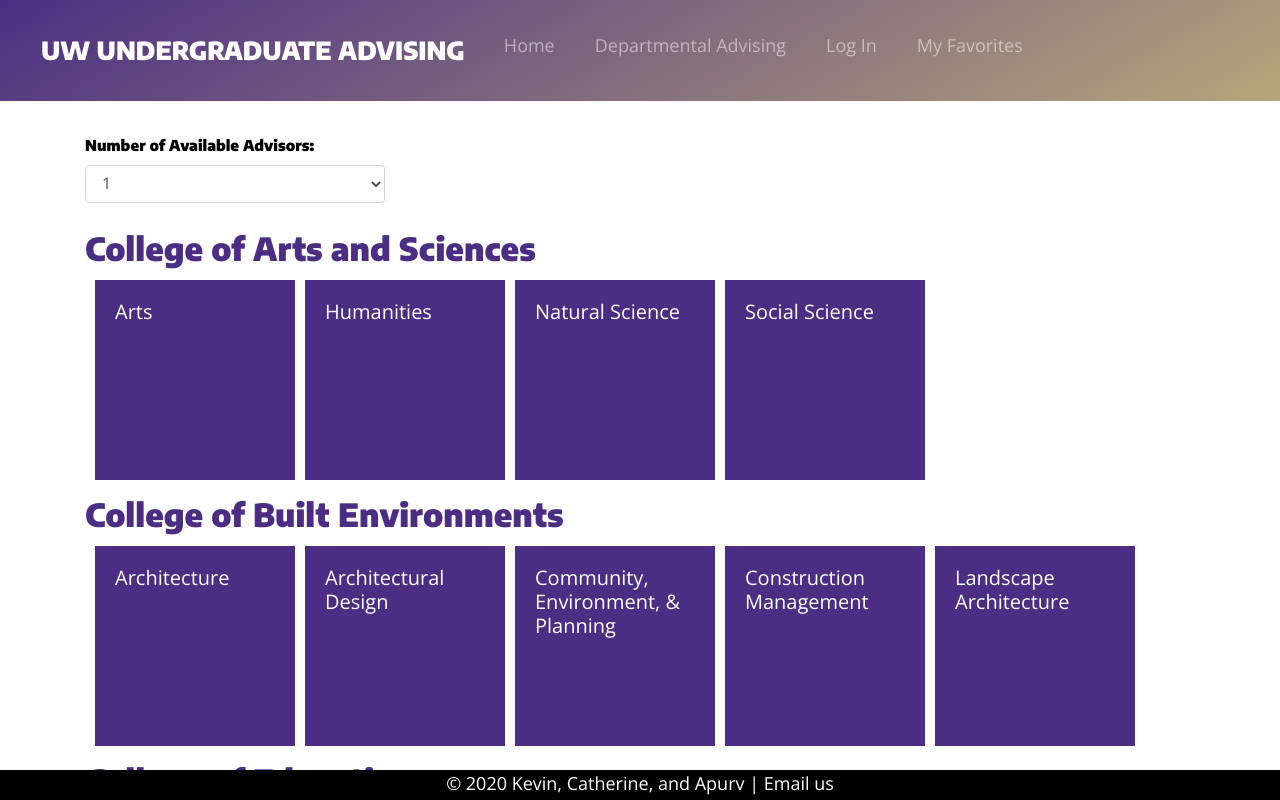
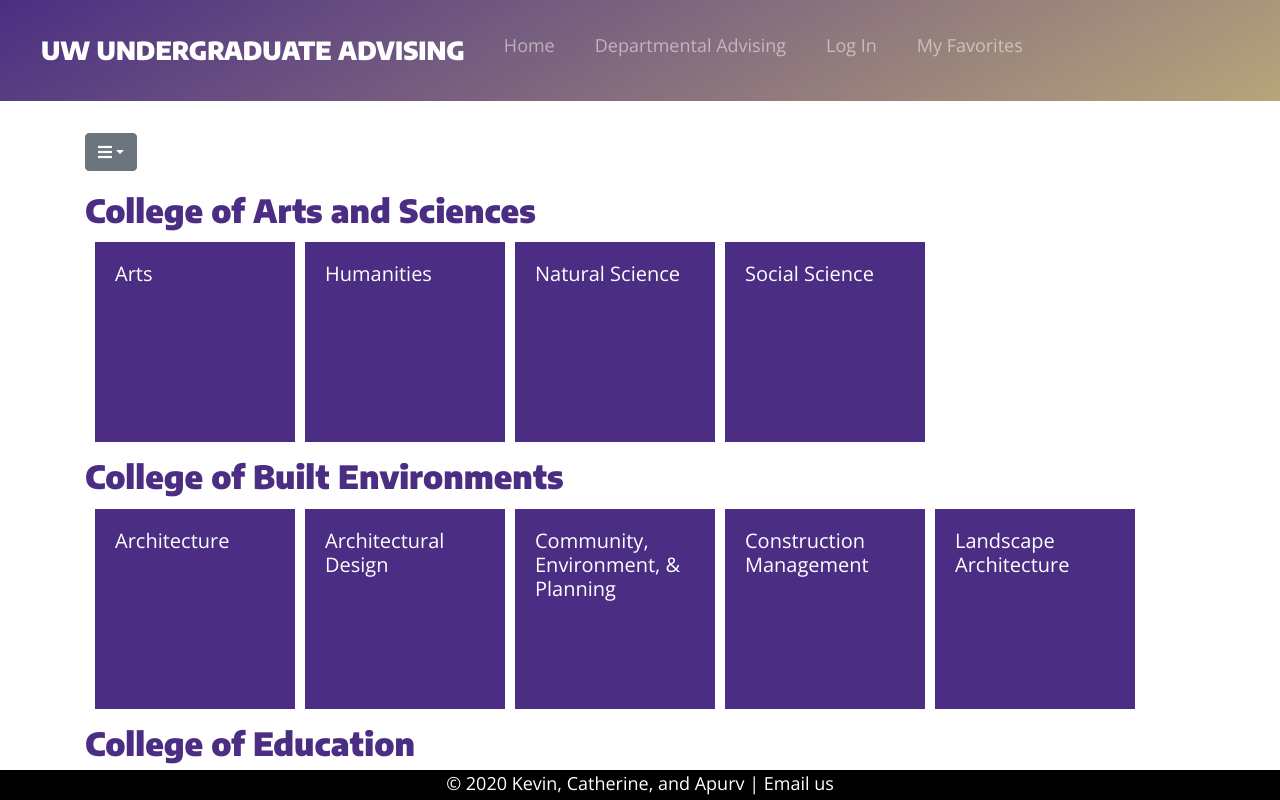
Before and after one commit to info340-au20/project-2-coei26, a React (Create React App) app: page /deptadvising in a window 1280 px wide. Built offline with nearby package versions, Linux system fonts and the light colour scheme.

Commit message:
Data fetching through AJAX and hooks working

```diff
--- a/package.json
+++ b/package.json
@@ -14,7 +14,8 @@
     "react-router-dom": "^5.2.0",
     "react-scripts": "4.0.1",
     "reactstrap": "^8.7.1",
-    "web-vitals": "^0.2.4"
+    "web-vitals": "^0.2.4",
+    "whatwg-fetch": "^3.5.0"
   },
   "scripts": {
     "start": "react-scripts start",
--- a/src/Advising.js
+++ b/src/Advising.js
@@ -1,12 +1,25 @@
-import React, { useState, useRef } from 'react';
+import React, { useEffect, useState } from 'react';
 import { Dropdown, DropdownToggle, DropdownMenu, FormGroup, Input, Label}  from 'reactstrap';
 import './index.css'
-import { Form } from 'react-bootstrap';
 
 // The main function handling all the advising page logic
-function AdvisingPage(props) {
+function AdvisingPage() {
     // Setting the states
-    const [collegeData, setCollegeData] = useState(props.data.colleges);
+    const [collegeData, setCollegeData] = useState([]);
+
+    // Fetch the data and assign states
+    useEffect(() => {
+        fetch('data/data.json')
+        .then((res) => {
+            return res.json();
+        })
+        .then((data) => {
+            setCollegeData(data.colleges);
+        })
+        .catch((err) => {
+            console.log(err);
+        })
+    }, [])
 
     // Callback function for dealing with changes in slider window
     const handleChange = (numAvail) => {
@@ -136,63 +149,21 @@
 
     // Render the dropdown content
     return (
-    //   <Dropdown direction="down" isOpen={dropdownOpen} toggle={toggle}>
-    //     <DropdownToggle caret aria-haspopup="true" aria-expanded="false">
-    //         <i className="fas fa-bars"></i>
-    //     </DropdownToggle>
-    //     <DropdownMenu>
-    //     </DropdownMenu>
-    //   </Dropdown>
-        <Form>
-            <Form.Group controlId="exampleForm.ControlSelect1" isOpen={dropdownOpen} toggle={toggle}>
-                <Form.Label>Number of Available Advisors:</Form.Label>
-                <Form.Control as="select" size="md" onChange={changeData}>
-                    <option>1</option>
-                    <option>2</option>
-                    <option>3</option>
-                    <option>4</option>
-                    <option>5</option>
-                    <option>6</option>
-                    <option>7</option>
-                    <option>8</option>
-                    <option>9</option>
-                    <option>10</option>
-                    <option>11</option>
-                    <option>12</option>
-                    <option>13</option>
-                    <option>14</option>
-                    <option>15</option>
-                    <option>16</option>
-                    <option>17</option>
-                    <option>18</option>
-                    <option>19</option>
-                    <option>20</option>
-                </Form.Control>
-            </Form.Group>
-        </Form>
+      <Dropdown direction="down" isOpen={dropdownOpen} toggle={toggle}>
+        <DropdownToggle caret aria-haspopup="true" aria-expanded="false">
+            <i className="fas fa-bars"></i>
+        </DropdownToggle>
+        <DropdownMenu>
+            <form className="px-4 py-3">
+                <FormGroup>
+                    <Label for="formControlRange">Filter by Advisors Available</Label>
+                    <Input type="range" name="range" id="formControlRange" min="1" max="20" onInput={changeData}/>
+                </FormGroup>
+            </form>
+        </DropdownMenu>
+      </Dropdown>
     );
 }
 
-{/* function Example() {
-    const [show, setShow] = useState(false);
-    const target = useRef(null);
-
-    return (
-      <>
-        <Button ref={target} onClick={() => setShow(!show)}>
-          Click me!
-        </Button>
-        <Overlay target={target.current} show={show} placement="right">
-          {(props) => (
-            <Tooltip id="overlay-example" {...props}>
-              My Tooltip
-            </Tooltip>
-          )}
-        </Overlay>
-      </>
-    );
-  } */}
-
-
 // Export the main advising page function to main app
 export default AdvisingPage;
--- a/src/App.js
+++ b/src/App.js
@@ -8,17 +8,12 @@
 // Combine all the logic for Landling, Advising and Navbar components
 // Also passes the data as props to advising page for rendering
 function App(props) {
-
-    const renderAdvisingPage = (routerProps) => {
-        return <AdvisingPage {...routerProps} data={props.data} />
-    }
-
     return (
         <Router>
             <NavBar />
                 <Switch>
                     <Route exact path="/" component={LandingPage} />
-                    <Route path='/deptadvising' render={renderAdvisingPage} />
+                    <Route path='/deptadvising' component={AdvisingPage} />
                     <Route path='/home' component={LandingPage} />
                     <Redirect to="/"></Redirect>
                 </Switch>
--- a/src/index.js
+++ b/src/index.js
@@ -1,7 +1,6 @@
 import React from 'react';
 import ReactDOM from 'react-dom';
 import App from './App';
-import DEPT_DATA from './data/data.json';
 import './design.css';
 
-ReactDOM.render(<App data={DEPT_DATA}/>, document.getElementById('root'));
+ReactDOM.render(<App />, document.getElementById('root'));
```
Also changed, not shown: public/data/data.json (renamed from src/data/data.json), 1 other file (tests, documents, lock files or other folders).
